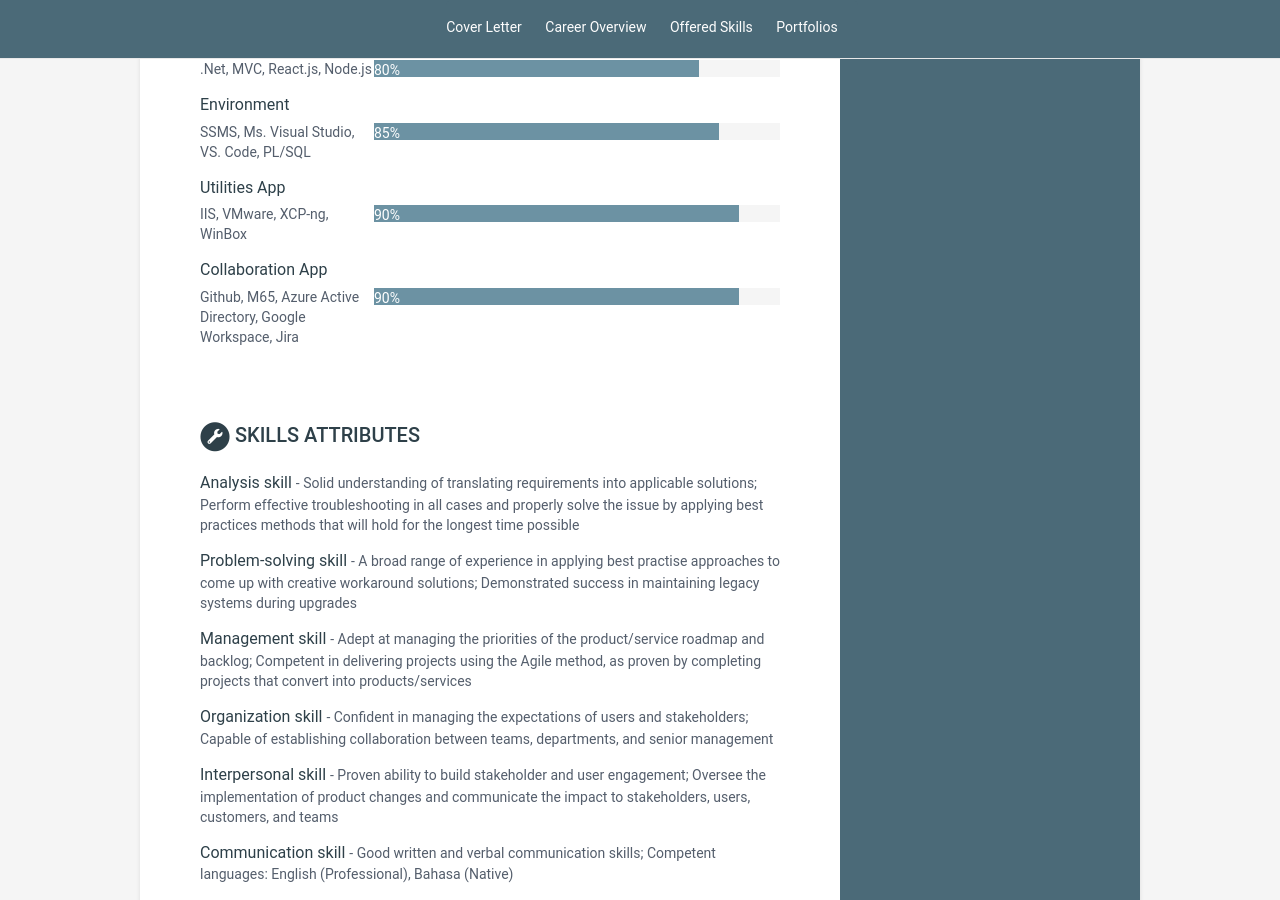
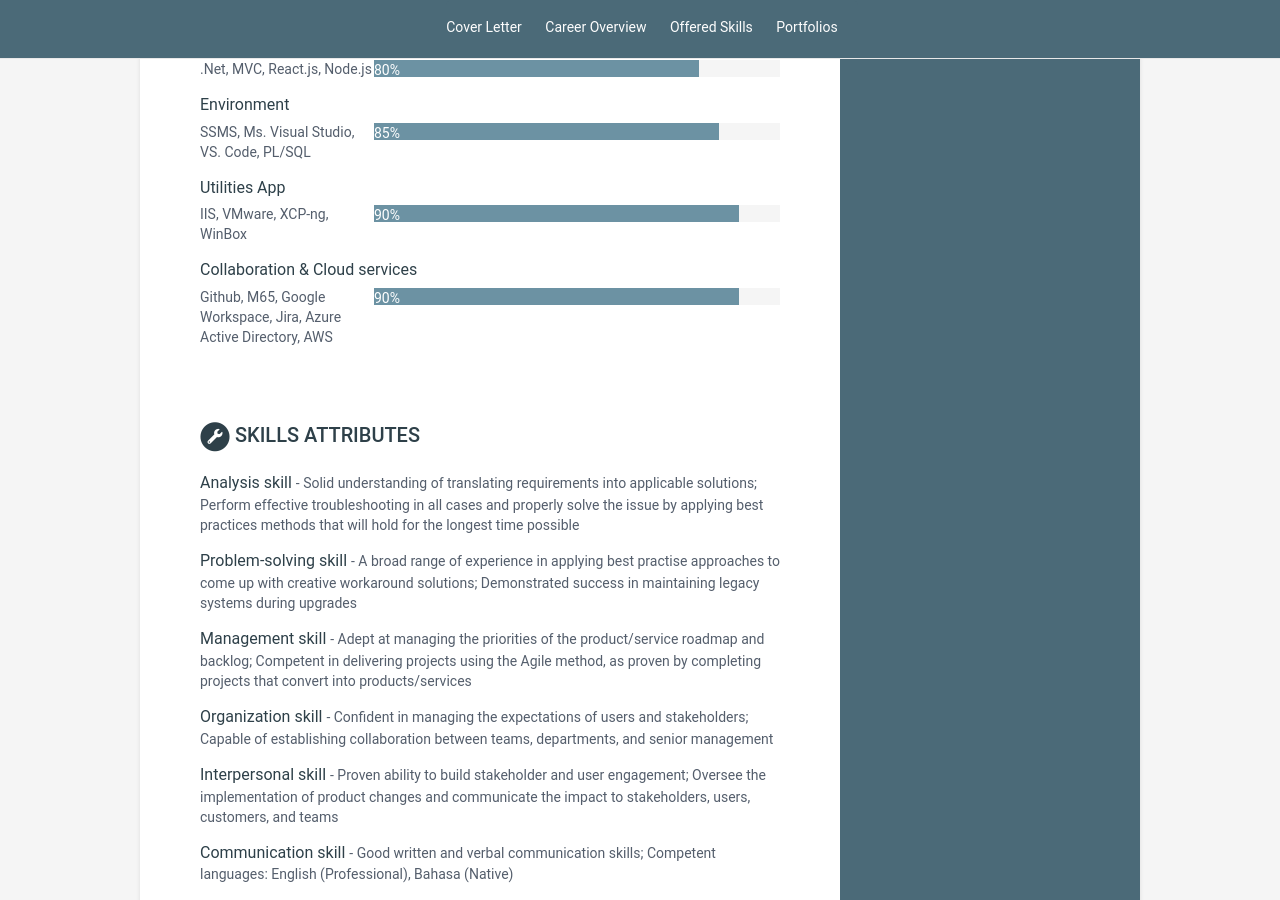
Before and after one commit to hz81/cv-se5, a Jekyll site: the page built from index.html, in a window 1280 px wide and 900 px high, scrolled down 2187 px. Built offline with Jekyll 4.4.1, drawn with Linux system fonts in a browser that asks for light colours.

Commit message:
Update data.yml

```diff
--- a/_data/data.yml
+++ b/_data/data.yml
@@ -174,8 +174,8 @@ skills-tech:
         name: "IIS, VMware, XCP-ng, WinBox"
         level: 90%
 
-      - group: "Collaboration App"
-        name: "Github, M65, Azure Active Directory, Google Workspace, Jira"
+      - group: "Collaboration & Cloud services"
+        name: "Github, M65, Google Workspace, Jira, Azure Active Directory, AWS"
         level: 90%
 
 skills-attributes:
```
